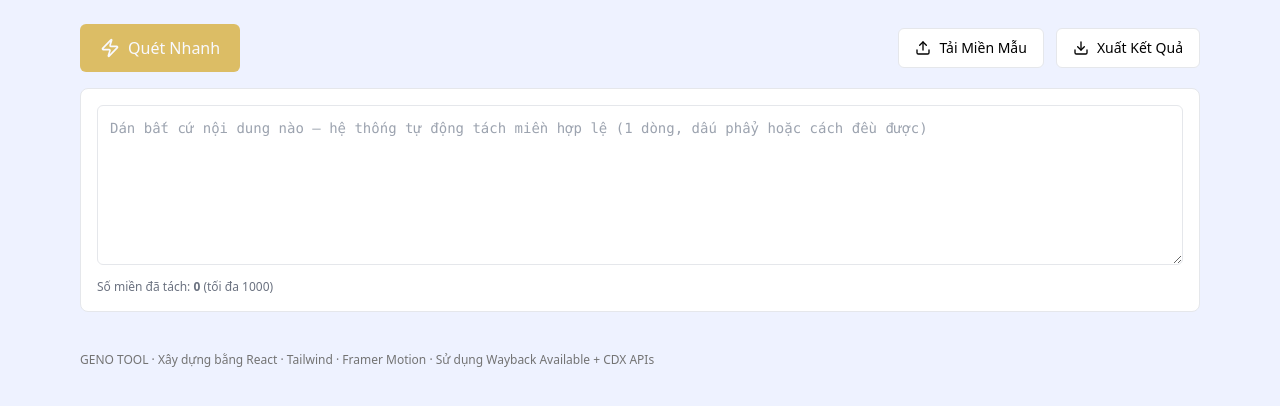
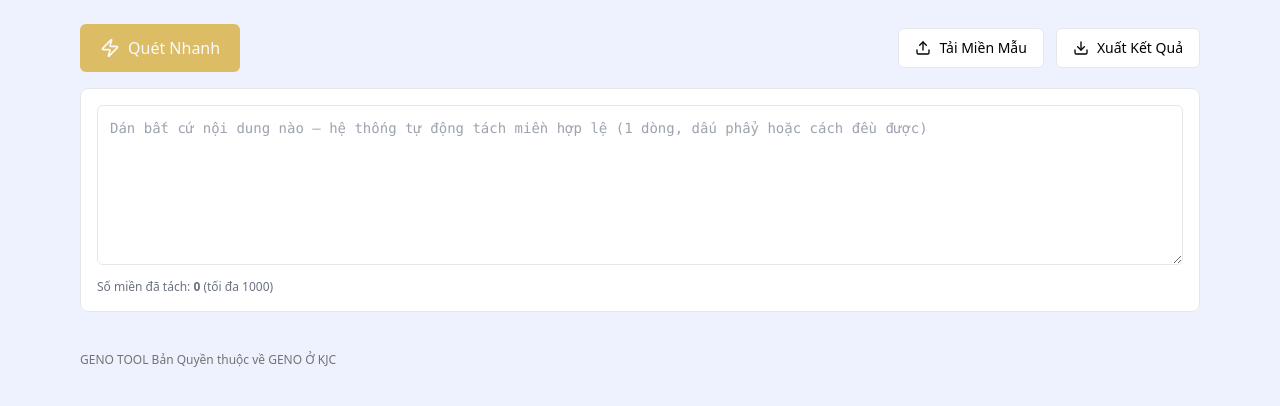
Before and after one commit to cust123456/checknam-app, a React (Vite) app: page / in a window 1280 px wide. Shown: the top 406 px of the page. Built offline with nearby package versions, Linux system fonts and the light colour scheme.

Commit message:
Update App.jsx

```diff
--- a/src/App.jsx
+++ b/src/App.jsx
@@ -392,7 +392,7 @@ export default function App() {
         )}
 
         <div className="text-xs text-neutral-500 pt-6">
-          GENO TOOL · Xây dựng bằng React · Tailwind · Framer Motion · Sử dụng Wayback Available + CDX APIs
+          GENO TOOL Bản Quyền thuộc về GENO Ở KJC
         </div>
       </div>
     </div>
```
